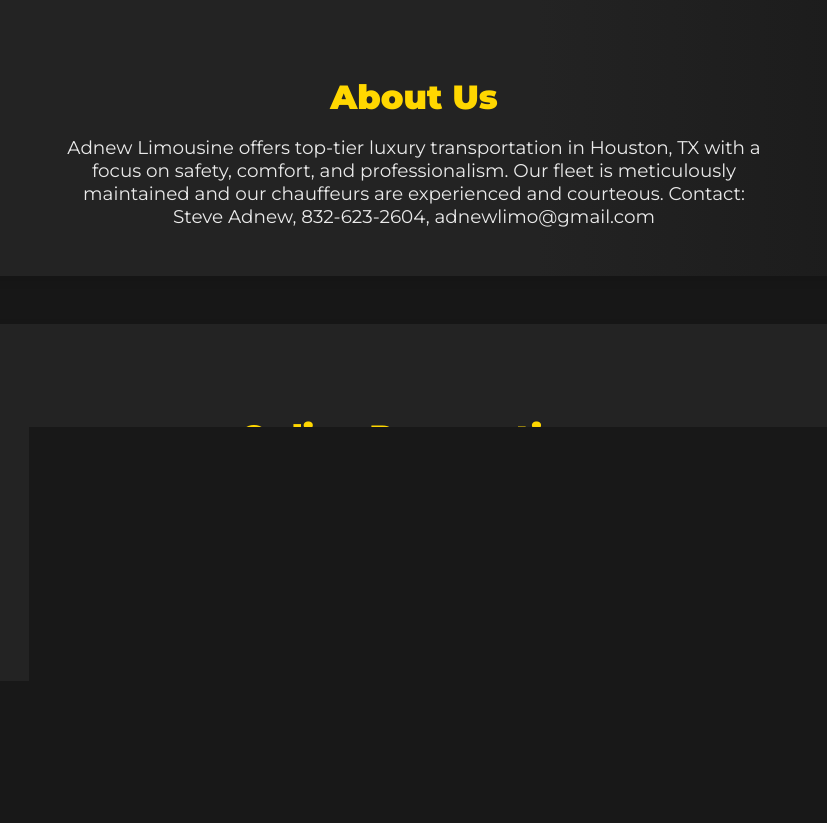
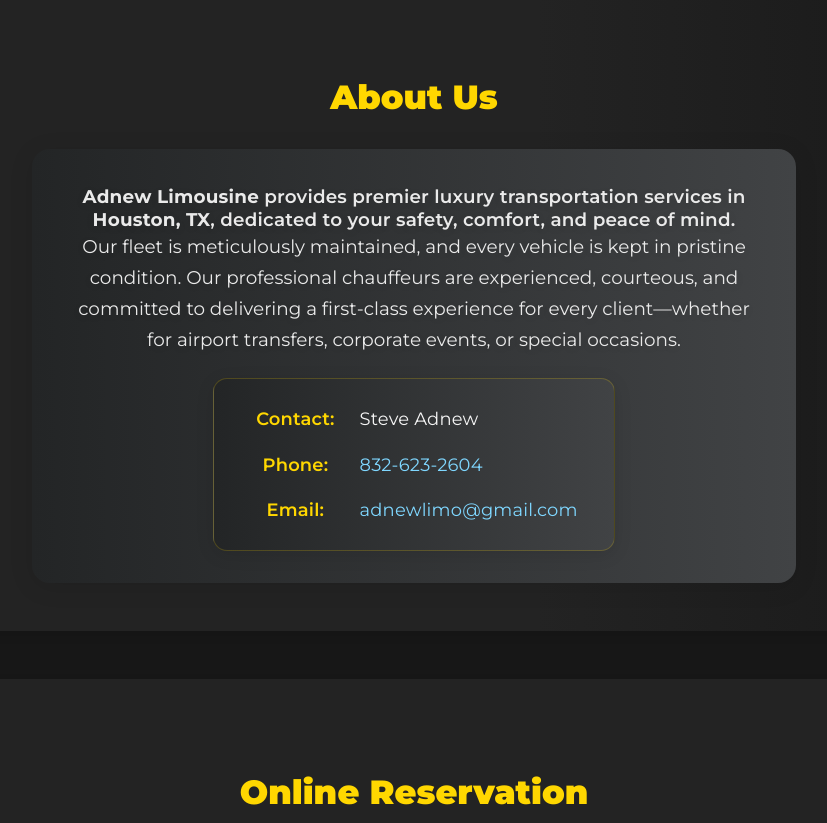
Before and after one commit to yosefkemer/adnew-limousine, a plain HTML site: page index.html in a window 1280 px wide. Shown: the part 1860-2683 px from the top of the page, without its empty margins (226-1053 px from the left). Drawn offline with Linux system fonts and the light colour scheme.

Commit message:
Enhance About Us section with detailed content and improved styling

```diff
--- a/index.html
+++ b/index.html
@@ -51,7 +51,19 @@
         </section>
         <section id="about" class="about">
             <h2>About Us</h2>
-            <p>Adnew Limousine offers top-tier luxury transportation in Houston, TX with a focus on safety, comfort, and professionalism. Our fleet is meticulously maintained and our chauffeurs are experienced and courteous. Contact: Steve Adnew, 832-623-2604, adnewlimo@gmail.com</p>
+            <div class="about-content">
+                <p class="about-intro">
+                    <strong>Adnew Limousine</strong> provides premier luxury transportation services in <strong>Houston, TX</strong>, dedicated to your safety, comfort, and peace of mind.
+                </p>
+                <p class="about-details">
+                    Our fleet is meticulously maintained, and every vehicle is kept in pristine condition. Our professional chauffeurs are experienced, courteous, and committed to delivering a first-class experience for every client—whether for airport transfers, corporate events, or special occasions.
+                </p>
+                <span class="about-contact contact-card">
+                    <span class="contact-row"><strong>Contact:</strong> <span>Steve Adnew</span></span>
+                    <span class="contact-row"><strong>Phone:</strong> <a href="tel:8326232604">832-623-2604</a></span>
+                    <span class="contact-row"><strong>Email:</strong> <a href="mailto:adnewlimo@gmail.com">adnewlimo@gmail.com</a></span>
+                </span>
+            </div>
         </section>
         <section id="reservation" class="reservation">
             <h2>Online Reservation</h2>
@@ -114,12 +126,6 @@
                 <textarea placeholder="Your Message" required></textarea>
                 <button type="submit">Send Message</button>
             </form>
-            <div class="contact-details">
-                <div class="contact-row"><span class="contact-label">Name:</span> <span class="contact-value">Steve Adnew</span></div>
-                <div class="contact-row"><span class="contact-label">Phone:</span> <a class="contact-value" href="tel:8326232604">832-623-2604</a></div>
-                <div class="contact-row"><span class="contact-label">Email:</span> <a class="contact-value" href="mailto:adnewlimo@gmail.com">adnewlimo@gmail.com</a></div>
-                <div class="contact-row"><span class="contact-label">Location:</span> <span class="contact-value">Houston, TX</span></div>
-            </div>
         </section>
     </main>
     <footer>
--- a/styles.css
+++ b/styles.css
@@ -208,6 +208,31 @@
     margin: 3rem 2vw 0 2vw;
     box-shadow: 0 4px 24px rgba(0,0,0,0.18);
 }
+.about-content {
+  background: linear-gradient(90deg, #232526 0%, #414345 100%);
+  border-radius: 18px;
+  box-shadow: 0 4px 24px rgba(0,0,0,0.10);
+  padding: 36px 32px 32px 32px;
+  margin: 32px 0 0 0;
+  max-width: 700px;
+  margin-left: auto;
+  margin-right: auto;
+}
+.about-intro {
+  font-size: 1.22em;
+  font-weight: 600;
+  color: #fff;
+  margin-bottom: 18px;
+  letter-spacing: 0.01em;
+  text-shadow: 0 2px 8px rgba(0,0,0,0.10);
+}
+.about-details {
+  font-size: 1.08em;
+  color: #e0e0e0;
+  margin-bottom: 26px;
+  line-height: 1.7;
+  text-shadow: 0 2px 8px rgba(0,0,0,0.10);
+}
 .about h2 {
     color: #ffd700;
     font-size: 2.1rem;
@@ -219,6 +244,26 @@
     color: #eaeaea;
     max-width: 700px;
     margin: 0 auto;
+}
+.about-contact {
+    display: inline-block;
+    margin-top: 1.2rem;
+    background: #232323;
+    padding: 1rem 1.5rem;
+    border-radius: 10px;
+    box-shadow: 0 2px 8px rgba(0,0,0,0.10);
+    color: #ffd700;
+    font-size: 1.08rem;
+    font-weight: 600;
+    line-height: 2;
+}
+.about-contact a {
+    color: #ffd700;
+    text-decoration: underline;
+    font-weight: 500;
+}
+.about-contact a:hover {
+    color: #fffbe6;
 }
 .contact {
     padding: 4rem 2rem 3rem 2rem;
@@ -418,6 +463,44 @@
     border-top: 2px solid #232323;
     box-shadow: 0 -2px 12px rgba(0,0,0,0.10);
 }
+.contact-card {
+  display: inline-block;
+  background: linear-gradient(90deg, #232526 0%, #414345 100%);
+  color: #f5f5f5;
+  border-radius: 14px;
+  box-shadow: 0 4px 18px rgba(0,0,0,0.10);
+  padding: 22px 36px;
+  margin-top: 22px;
+  font-size: 1.12em;
+  font-weight: 500;
+  letter-spacing: 0.01em;
+  min-width: 270px;
+  border: 1.5px solid #ffd70033;
+}
+.contact-card .contact-row {
+  display: flex;
+  align-items: center;
+  margin-bottom: 10px;
+  font-size: 1em;
+}
+.contact-card .contact-row:last-child {
+  margin-bottom: 0;
+}
+.contact-card strong {
+  color: #ffd700;
+  min-width: 90px;
+  font-weight: 600;
+  margin-right: 8px;
+}
+.contact-card a {
+  color: #7fd7ff;
+  text-decoration: none;
+  transition: color 0.2s;
+}
+.contact-card a:hover {
+  color: #ffd700;
+  text-decoration: underline;
+}
 @media (max-width: 900px) {
     .service-list {
         flex-direction: column;
```
